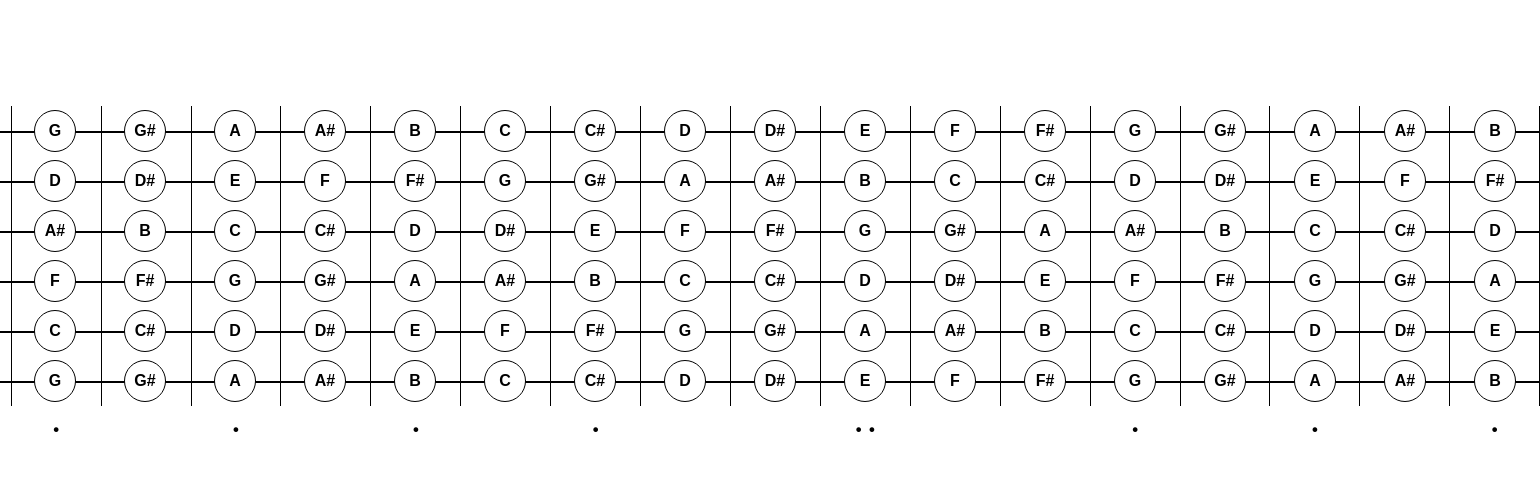
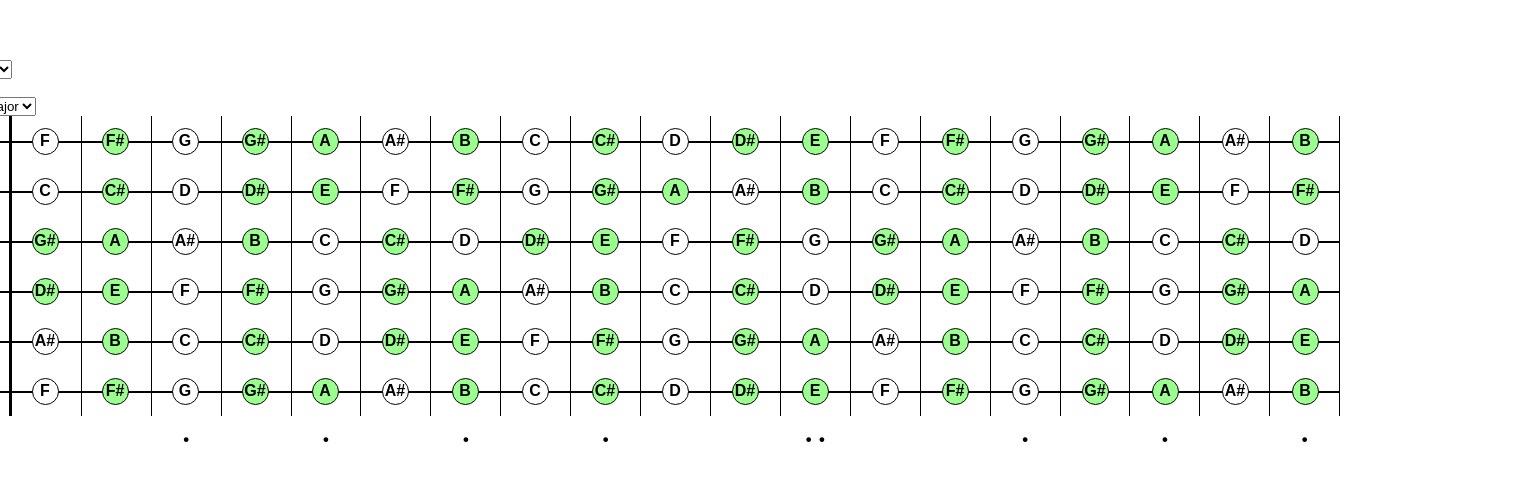
Before and after one commit to lassediercks/fretatonic, a Vue app: page / in a window 1280 px wide. Shown: the part 162-642 px from the top of the page, 1540 px wide, since content can reach past the window. Built offline with nearby package versions, Linux system fonts and the light colour scheme.

Commit message:
add scales and keys

```diff
--- a/src/App.vue
+++ b/src/App.vue
@@ -1,18 +1,40 @@
 <template>
   <!-- Strings: <input type="number" v-model="strings" /> -->
+  key:
+  <select v-model="selectedKey">
+    <option :value="keyNote" v-for="keyNote in notes" :key="keyNote">
+      {{ keyNote }}
+    </option>
+  </select>
   <br />
   <br />
+  scale:
+  <select v-model="scale">
+    <option
+      :value="scaleName"
+      v-for="(scaleSelect, scaleName) in scalesIndexes"
+      :key="scaleSelect"
+    >
+      {{ scaleName }}
+    </option>
+  </select>
+  <!-- {{ Object.entries(scales) }} -->
   <div class="fretboard">
     <div class="strings">
       <div
         class="string-wrap"
-        v-for="(string, index) in [...Array(strings)]"
-        :key="`string-${index}`"
+        v-for="(s, string) in [...Array(strings)]"
+        :key="`string-${string}`"
       >
-        <div class="string-fret" v-for="(fret, findex) in frets" :key="fret">
-          <div class="string-fret-indicator">
-            {{ notes[findex + notes.indexOf(tuning[index])] }}
-          </div>
+        <div
+          class="string-fret"
+          v-for="(f, fretposition) in frets"
+          :key="fretposition"
+        >
+          <Indicator
+            :note="getNote(fretposition, string)"
+            :inScale="currentScale.includes(getNote(fretposition, string))"
+          />
         </div>
         <div class="string"></div>
       </div>
@@ -29,76 +51,64 @@
 </template>
 
 <script>
-const notes = [
-  "C",
-  "C#",
-  "D",
-  "D#",
-  "E",
-  "F",
-  "F#",
-  "G",
-  "G#",
-  "A",
-  "A#",
-  "B",
-  "C",
-  "C#",
-  "D",
-  "D#",
-  "E",
-  "F",
-  "F#",
-  "G",
-  "G#",
-  "A",
-  "A#",
-  "B",
-  "C",
-  "C#",
-  "D",
-  "D#",
-  "E",
-  "F",
-  "F#",
-  "G",
-  "G#",
-  "A",
-  "A#",
-  "B",
-  "C",
-  "C#",
-  "D",
-  "D#",
-  "E",
-  "F",
-  "F#",
-  "G",
-  "G#",
-  "A",
-  "A#",
-  "B",
-];
 const singleDotFrets = [3, 5, 7, 9, 15, 17, 19, 21];
 const tuning = ["E", "A", "D", "G", "B", "E"];
+
+const scalesIndexes = {
+  major: [0, 2, 4, 5, 7, 9, 11],
+  minor: [0, 2, 3, 5, 7, 8, 10],
+};
+
+import Indicator from "./components/indicator.vue";
+import { notes } from "./util";
+
 export default {
   name: "App",
-  components: {},
+  components: { Indicator },
   data() {
     return {
+      test: "minor",
+      scale: "major",
+      selectedKey: "E",
       tuning: tuning.reverse(),
+      fretboardnotes: new Array(5).fill(notes).flat(),
       notes,
       strings: 6,
       singleDotFrets,
       frets: 20,
+      scalesIndexes,
     };
+  },
+  computed: {
+    currentScale() {
+      let notesInKey = Array.from(notes);
+      notesInKey = notesInKey.concat(
+        notesInKey.splice(0, notes.indexOf(this.selectedKey))
+      );
+      let result = [];
+      notesInKey.forEach((note) => {
+        let index = notesInKey.indexOf(note);
+        if (scalesIndexes[this.scale].includes(index)) {
+          result.push(note);
+        }
+      });
+      return result;
+    },
+  },
+  methods: {
+    getNote(fretposition, string) {
+      return this.fretboardnotes[fretposition + notes.indexOf(tuning[string])];
+    },
+    // thePenatoniker(){
+
+    // }
   },
 };
 </script>
 
 <style>
 :root {
-  --fret-width: 90px;
+  --fret-width: 70px;
 }
 
 body {
@@ -150,21 +160,6 @@ body {
 .string-fret:first-child .string-fret-indicator {
   transform: translateX(-30px);
 }
-.string-fret-indicator {
-  font-size: 16px;
-  font-family: sans-serif;
-  font-weight: bold;
-  display: inline-flex;
-  background: white;
-  border-radius: 30px;
-  height: 30px;
-  width: 30px;
-  padding: 5px;
-  border: 1px solid black;
-  text-align: center;
-  justify-content: center;
-  align-items: center;
-}
 
 .frets {
   position: absolute;
--- /dev/null
+++ b/src/components/indicator.vue
@@ -0,0 +1,36 @@
+<template>
+  <div :class="['string-fret-indicator', inScale && 'inScale']">
+    {{ note }}
+  </div>
+</template>
+
+<script>
+export default {
+  props: {
+    note: String,
+    inScale: Boolean,
+  },
+};
+</script>
+
+<style>
+.string-fret-indicator {
+  --size: 15px;
+  font-size: 16px;
+  font-family: sans-serif;
+  font-weight: bold;
+  display: inline-flex;
+  background: white;
+  border-radius: var(--size);
+  height: var(--size);
+  width: var(--size);
+  padding: 5px;
+  border: 1px solid black;
+  text-align: center;
+  justify-content: center;
+  align-items: center;
+}
+.string-fret-indicator.inScale {
+  background: #9aff8f;
+}
+</style>
--- /dev/null
+++ b/src/util.js
@@ -0,0 +1,14 @@
+export const notes = [
+  "C",
+  "C#",
+  "D",
+  "D#",
+  "E",
+  "F",
+  "F#",
+  "G",
+  "G#",
+  "A",
+  "A#",
+  "B",
+];
```
